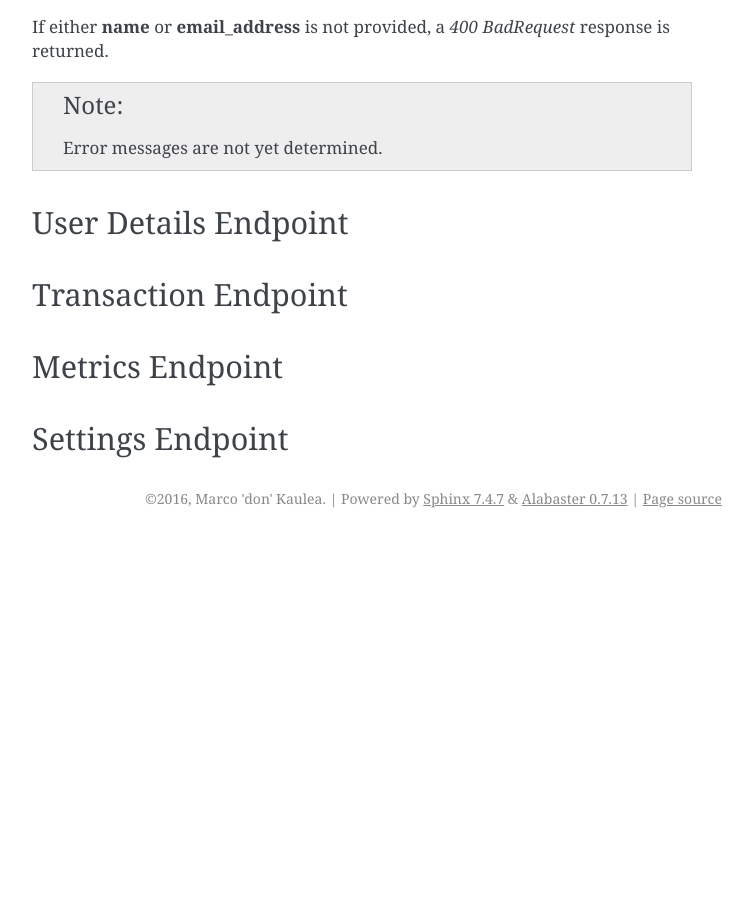
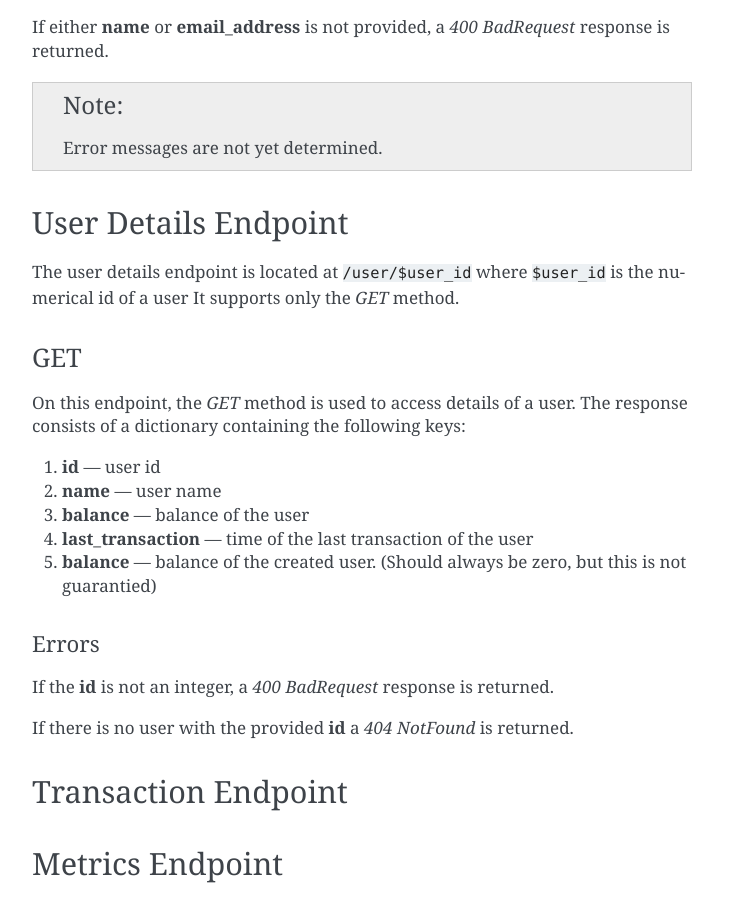
Before and after one commit to hackerspace-bootstrap/strichliste-django, a Sphinx documentation site: the page built from docs/api.rst, in a window 1280 px wide and 900 px high, scrolled down 1309 px. Shown: the whole window, without its empty margins (388-1141 px from the left). Built offline with Sphinx 7.4.7, drawn with Linux system fonts in a browser that asks for light colours; before the commit the page ends 1847 px from its top, so only the background shows below that.

Commit message:
Add documentation for User Details endpoint

```diff
--- a/docs/api.rst
+++ b/docs/api.rst
@@ -61,6 +61,26 @@ If either **name** or **email_address** is not provided, a *400 BadRequest* resp
 
 User Details Endpoint
 =====================
+The user details endpoint is located at ``/user/$user_id`` where ``$user_id`` is the numerical id of a user
+It supports only the `GET` method.
+
+GET
+---
+On this endpoint, the `GET` method is used to access details of a user.
+The response consists of a dictionary containing the following keys:
+
+1. **id** — user id
+2. **name** — user name
+3. **balance** — balance of the user
+4. **last_transaction** — time of the last transaction of the user
+5. **balance** — balance of the created user. (Should always be zero, but this is not guarantied)
+
+Errors
+^^^^^^
+If the **id** is not an integer, a *400 BadRequest* response is returned.
+
+If there is no user with the provided **id** a *404 NotFound* is returned.
+
 
 Transaction Endpoint
 ====================
```
